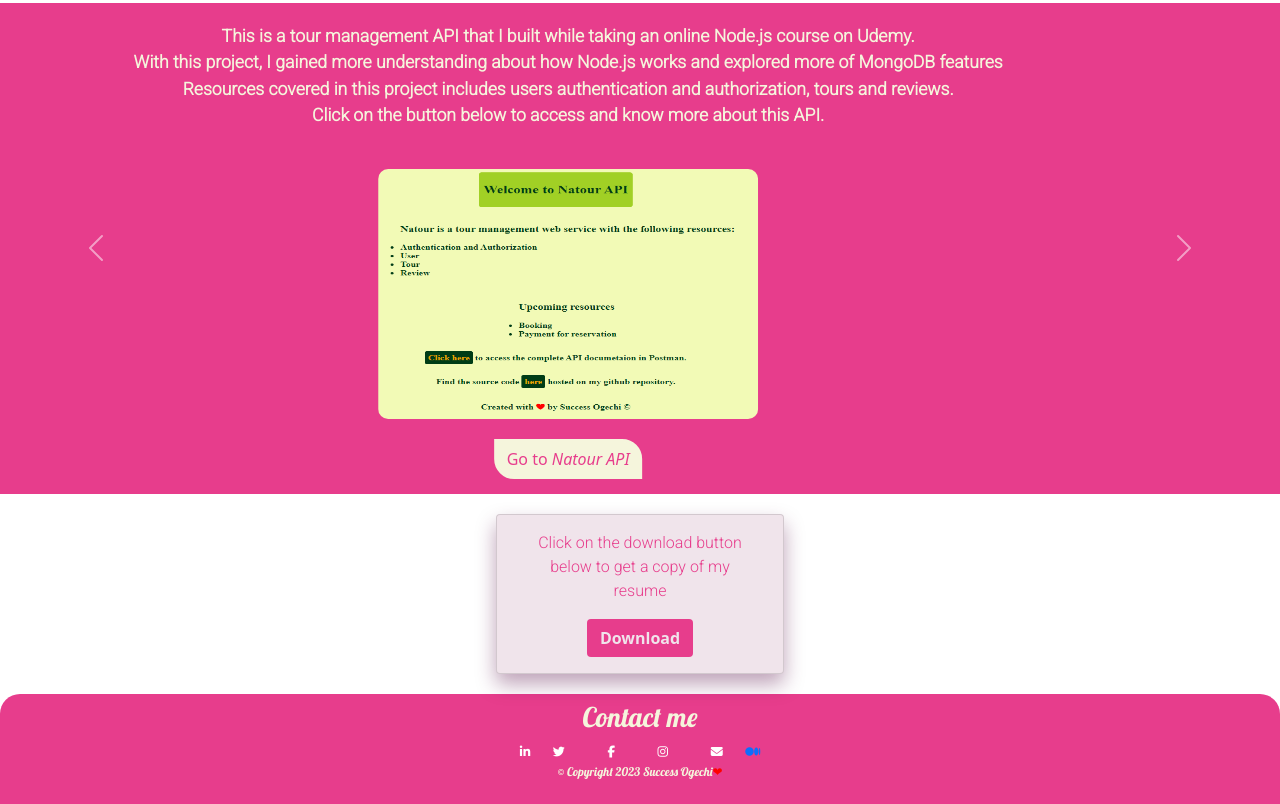
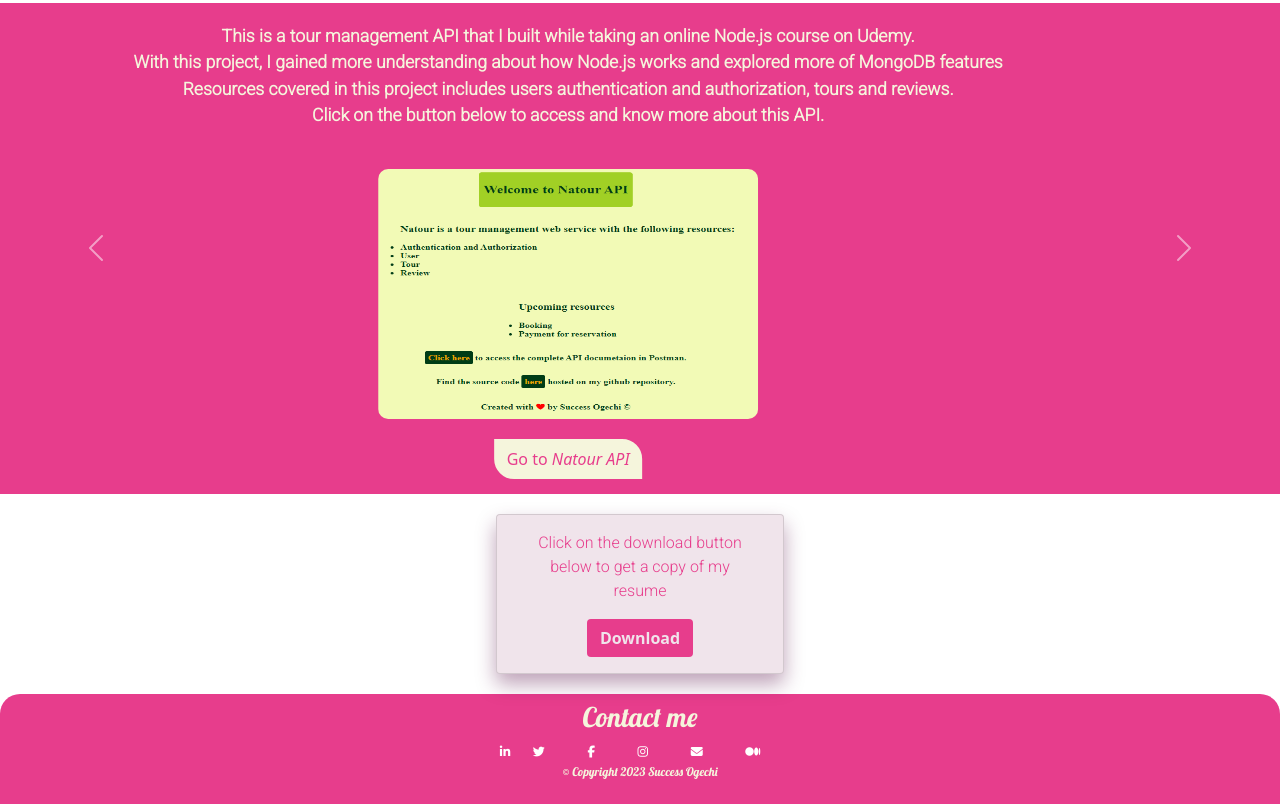
Before and after one commit to OgeHub/sucessogechi, a plain HTML site: page about.html in a window 1280 px wide. Shown: the part 714-1518 px from the top of the page. Drawn offline with nearby package versions, Linux system fonts and the light colour scheme; a web font is replaced by a local one.

Commit message:
Changed medium icon

```diff
--- a/about.html
+++ b/about.html
@@ -337,13 +337,10 @@
           ><i class="icon-f fas fa-envelope"></i
         ></a>
         <a href="https://medium.com/@ezehsuccess0476"
-          ><i class="fa-brands fa-medium"></i
+          ><i class="icon-f fab fa-medium"></i
         ></a>
         <p class="copy-right">
-          © Copyright <span id="year"></span> Success Ogechi<span
-            style="color: red"
-            >❤</span
-          >
+          © Copyright <span id="year"></span> Success Ogechi
         </p>
       </div>
     </footer>
```
Also changed, not shown: index.html (+2 -2 lines).
